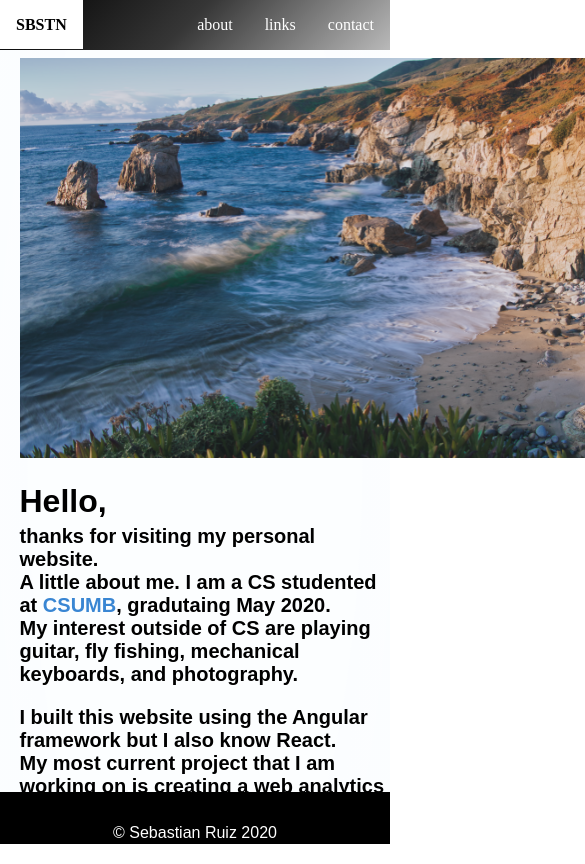
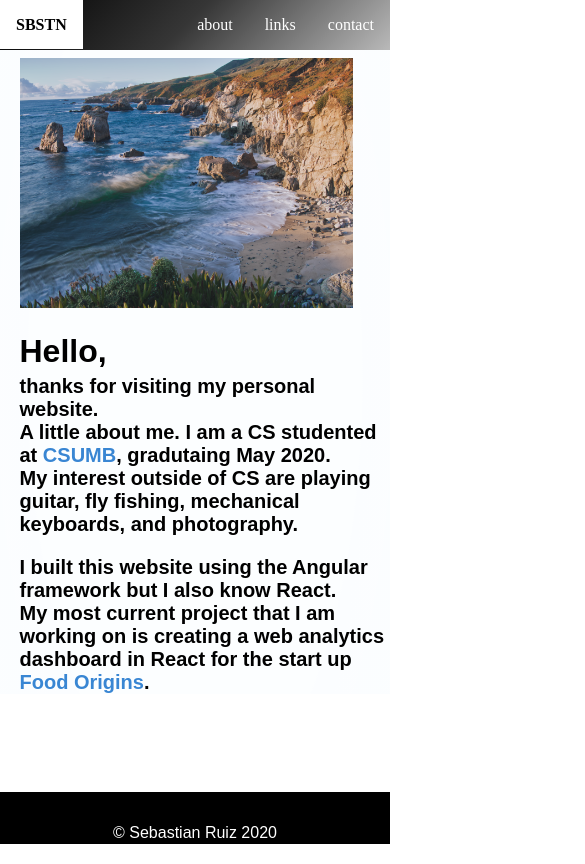
Before and after one commit to SBSTN540/Bio_Website, an Angular app: page / in a window 390 px wide. Shown: the top 864 px of the page, 585 px wide, since content can reach past the window. Built offline with nearby package versions, Linux system fonts and the light colour scheme; a web font is replaced by a local one.

Commit message:
Styling changes for better mobile support

```diff
--- a/src/app/app.component.scss
+++ b/src/app/app.component.scss
@@ -52,10 +52,12 @@ header {
 }
 
 #footer {
+
   background:black;
   width: 100%;
   height:20px;
-  position:fixed;
+  position: absolute;
+  margin-top: 10px;
   bottom: 0px;
   padding: 1em 0;
 
--- a/src/app/contact/contact.component.scss
+++ b/src/app/contact/contact.component.scss
@@ -8,6 +8,11 @@ $primary: linear-gradient(-225deg, black 0%, #363636 48%, #B9B9B9 100%);
 
 label {
   text-align: left;
+}
+
+textarea {
+    max-width: 100%;
+    max-height: 100%;
 }
 
 #container {
--- a/src/app/home/home.component.scss
+++ b/src/app/home/home.component.scss
@@ -1,6 +1,8 @@
 img {
-  height: 400px;
-  width: 600px;
+  width: auto;
+  // max-height: 400px;
+  max-width: 90%;
+  height:auto;
 }
 
 
```
